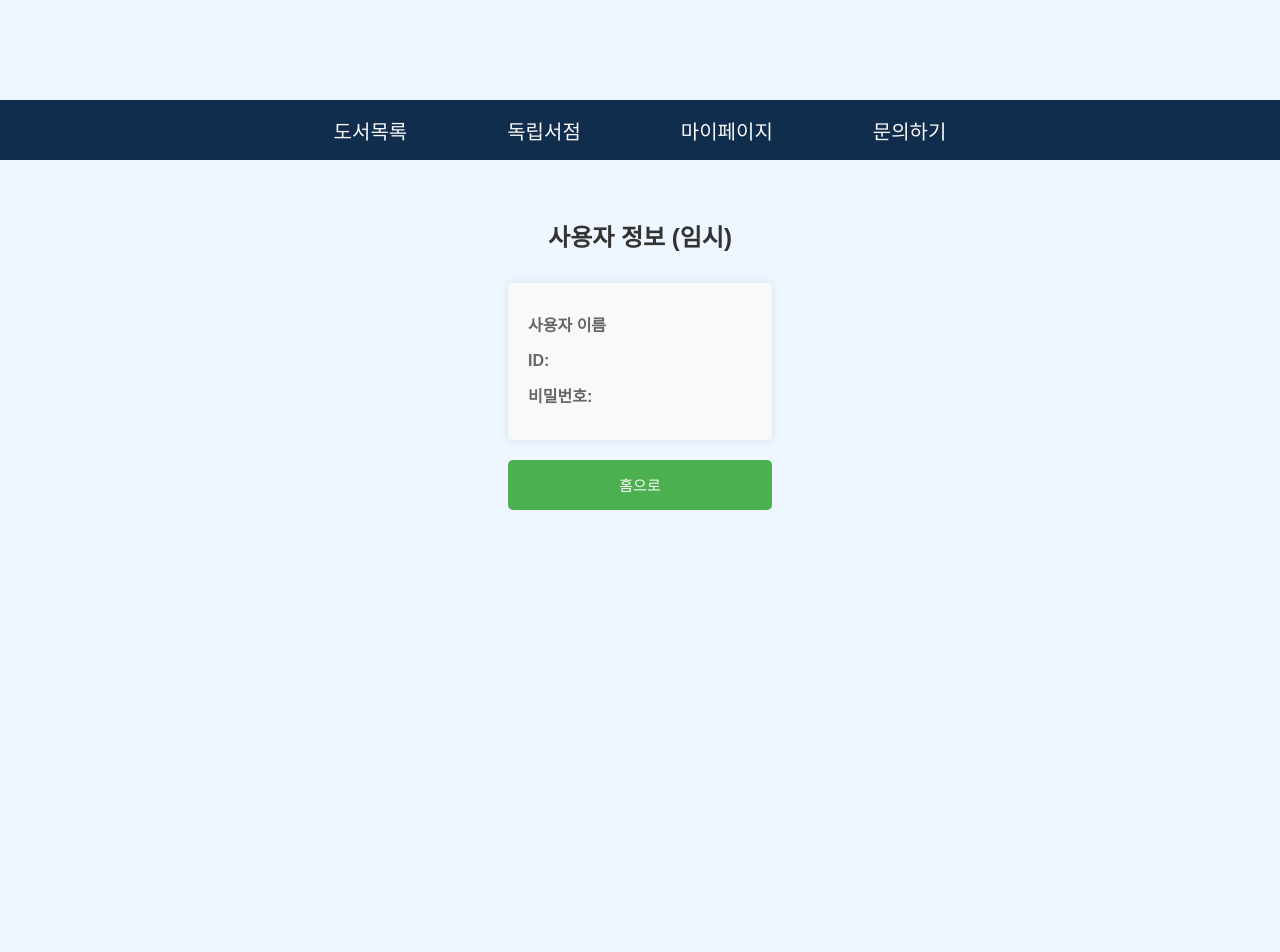
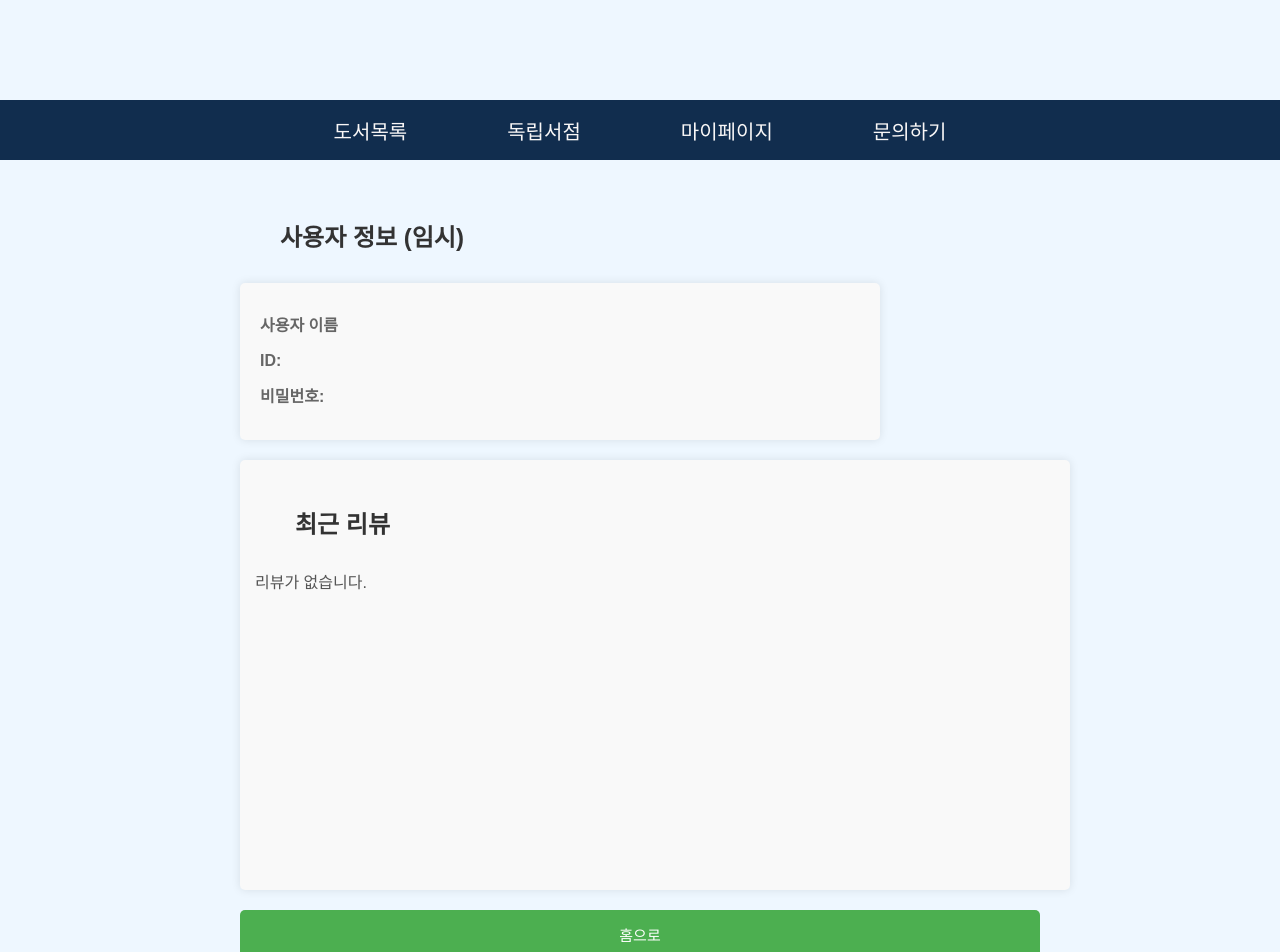
Before and after one commit to san-sae/WEBSW_PROJECT, a React (Create React App) app in the folder react_project/: page /mypage in a window 1280 px wide. Shown: the top 952 px of the page. Before the commit the page ends 800 px from the top, so only its background shows below. Built offline with nearby package versions, Linux system fonts and the light colour scheme.

Commit message:
작성한 리뷰를 마이페이지에 렌더링

```diff
--- a/react_project/src/App.js
+++ b/react_project/src/App.js
@@ -1,5 +1,5 @@
 import React from 'react';
-import { Route, Routes, BrowserRouter } from 'react-router-dom';
+import { Router, Route, Routes, BrowserRouter } from 'react-router-dom';
 
 import BookList from "./pages/BookList.js";
 import Home from "./pages/Home";
@@ -9,9 +9,11 @@ import MyPage from "./pages/MyPage"
 import Question from "./pages/Question"
 import Review from "./pages/Review"
 import Signin from "./pages/Signin"
+import { ReviewProvider } from './component/ReviewContext.js';
 
 function App() {
   return (
+    <ReviewProvider>
       <BrowserRouter>
         <Routes>
           <Route path="/" element={<LogIn />} />
@@ -24,6 +26,7 @@ function App() {
           <Route path="/signin" element={<Signin />} />
         </Routes>
       </BrowserRouter>
+    </ReviewProvider>
   );
 }
 
--- /dev/null
+++ b/react_project/src/component/ReviewContext.js
@@ -0,0 +1,17 @@
+import React, { createContext, useState } from 'react';
+
+export const ReviewContext = createContext();
+
+export const ReviewProvider = ({ children }) => {
+  const [reviews, setReviews] = useState([]);
+
+  const addReview = (review) => {
+    setReviews((prevReviews) => [...prevReviews, review]);
+  };
+
+  return (
+    <ReviewContext.Provider value={{ reviews, addReview }}>
+      {children}
+    </ReviewContext.Provider>
+  );
+};
--- a/react_project/src/pages/MyPage.css
+++ b/react_project/src/pages/MyPage.css
@@ -10,6 +10,8 @@
     padding: 20px;
     border-radius: 5px;
     box-shadow: 0 0 10px rgba(0, 0, 0, 0.1);
+    width: 80%;
+    max-width: 600px;
 }
 
 .data-group p {
@@ -30,10 +32,83 @@
     background-color: #45a049;
 }
 
-#main_content{
+#main_content {
     margin-top: 100px;
+    width: 100%;
+    max-width: 800px;
 }
 
-body{
-    background-color:  #EEF7FF;
+body {
+    background-color: #EEF7FF;
+    font-family: 'Arial', sans-serif;
 }
+
+.review-groups {
+    margin-top: 20px;
+    width: 100%;
+    height: 400px; /* 특정 높이 설정 */
+    overflow-y: auto; /* 높이를 넘어가면 스크롤 표시 */
+    background-color: #f9f9f9;
+    padding: 15px;
+    border-radius: 5px;
+    box-shadow: 0 0 10px rgba(0, 0, 0, 0.1);
+}
+
+.review-groups h2 {
+    margin-bottom: 20px;
+    color: #333;
+}
+
+.review-item {
+    width: 80%;
+    background-color: #ffffff;
+    padding: 800px;
+    border-radius: 5px;
+    box-shadow: 0 0 10px rgba(0, 0, 0, 0.1);
+    margin-bottom: 10px;
+    margin: 0 auto;
+    transition: transform 0.2s;
+}
+
+.review-item:hover {
+    transform: translateY(-5px);
+}
+
+
+.review-item strong {
+    color: #333;
+}
+
+.review-title, .review-details {
+    display: flex;
+    justify-content: space-between;
+    width: 93%;
+    height: 15px;
+}
+
+.review-title p, .review-details p {
+    margin: 0;
+    flex: 1;
+    text-align: center;
+}
+
+.review-groups div {
+    background-color: #ffffff;
+    padding: 15px;
+    border-radius: 5px;
+    box-shadow: 0 0 10px rgba(0, 0, 0, 0.1);
+    margin-bottom: 10px;
+    transition: transform 0.2s;
+}
+
+.review-groups div:hover {
+    transform: translateY(-5px);
+}
+
+.review-groups p {
+    color: #555;
+}
+
+.review-groups strong {
+    color: #333;
+}
--- a/react_project/src/pages/MyPage.js
+++ b/react_project/src/pages/MyPage.js
@@ -1,12 +1,14 @@
-import React from 'react';
+import React, { useContext } from 'react';
 import { useNavigate } from "react-router-dom";
 import Nav from './../component/Nav'
+import { ReviewContext } from '../component/ReviewContext';
 import './MyPage.css';
 
 const MyPage = () => {
     const id = localStorage.getItem('id');
     const password = localStorage.getItem('password');
     const username = localStorage.getItem('username');
+    const { reviews } = useContext(ReviewContext);
     const navigate = useNavigate();
 
     const goBack = () => {
@@ -24,6 +26,29 @@ const MyPage = () => {
                   <p><strong>ID:</strong> {id}</p>
                   <p><strong>비밀번호:</strong> {password}</p>
               </div>
+              <div className="review-groups">
+                <h2>최근 리뷰</h2>
+                {reviews.length > 0 ? (
+                    reviews.map((review, index) => (
+                        <div key={index} className='review-item'>
+                            <div className="review-title">
+                                <p><strong>책 제목:</strong> {review.book.name}</p>
+                                <p><strong>작성 날짜:</strong> {review.reviewDate}</p>
+                            </div>
+                            <div className="review-details">
+                                <p><strong>별점:</strong> {review.rating}</p>
+                                <p><strong>난이도:</strong> {review.level}</p>
+                                <p><strong>완독 시간:</strong> {review.complete}</p>
+                            </div>
+                            <div className="review-content">
+                                <p><strong>리뷰 내용:</strong> {review.content}</p>
+                            </div>
+                        </div>
+                    ))
+                ) : (
+                    <p>리뷰가 없습니다.</p>
+                )}
+            </div>
               <button className="backButton" onClick={goBack}>홈으로</button>
             </div>
         </div>
--- a/react_project/src/pages/Review.js
+++ b/react_project/src/pages/Review.js
@@ -1,10 +1,11 @@
-import React, { useEffect, useState } from 'react';
+import React, { useContext, useEffect, useState } from 'react';
 import './Review.css';
 
 import Header from '../component/Header';
 import Nav from '../component/Nav';
 
 import { useParams } from 'react-router-dom';
+import { ReviewContext } from '../component/ReviewContext';
 
 export const mockBook = [
   {
@@ -124,8 +125,9 @@ export const mockBook = [
 
 function Review() {
   const { isbn } = useParams();
-
+  const { addReview } = useContext(ReviewContext);
   const [reviewDate, setReviewDate] = useState(new Date().toISOString().slice(0, 10));
+  const [reviewContent, setReviewContent] = useState("");
 
   const handleSubmit = (e) => {
     e.preventDefault();
@@ -143,22 +145,23 @@ function Review() {
     const bookIndex = updatedBooks.findIndex(book => book.isbn === parseInt(isbn));
 
     if(bookIndex !== -1) {
+      const book = updatedBooks[bookIndex];
+      book.rating = ((book.rating * book.issueNum) + selectRating) / (book.issueNum + 1);
+      book.level = ((book.level * book.issueNum) + selectLevelValue) / (book.issueNum + 1);
+      book.complete = ((book.complete * book.issueNum) + selectCompleteValue) / (book.issueNum + 1);
+      book.issueNum += 1;
+
+      const review = {
+        book,
+        reviewDate,
+        rating: selectRatingValue,
+        level: selectLevelValue,
+        complete: selectCompleteValue,
+        content: reviewContent,
+      };
+
+      addReview(review);
       // 별점 적용 전
-      console.log(updatedBooks[bookIndex].issueNum);
-      console.log(updatedBooks[bookIndex].rating);
-      console.log(selectRatingValue);
-
-      updatedBooks[bookIndex].rating = ((updatedBooks[bookIndex].rating * updatedBooks[bookIndex].issueNum) + selectRatingValue) / (updatedBooks[bookIndex].issueNum + 1);
-      updatedBooks[bookIndex].level = ((updatedBooks[bookIndex].level * updatedBooks[bookIndex].issueNum) + selectLevelValue) / (updatedBooks[bookIndex].issueNum + 1);
-      updatedBooks[bookIndex].complete = ((updatedBooks[bookIndex].complete * updatedBooks[bookIndex].issueNum) + selectCompleteValue) / (updatedBooks[bookIndex].issueNum + 1);
-
-      updatedBooks[bookIndex].issueNum += 1;
-
-      // 별점 적용 후
-      console.log(updatedBooks[bookIndex].issueNum);
-      console.log(updatedBooks[bookIndex].rating);
-      console.log(selectRatingValue);
-      //console.log(updatedBooks);
     }
   }
 
@@ -214,6 +217,9 @@ function Review() {
           <div className="review-content">
             <textarea
               placeholder="리뷰를 작성하시오..."
+              value={reviewContent}
+              onChange={(e) => setReviewContent(e.target.value)}
+              required
             />
               </div>
           <div className="submit-btn">
```
Lines whose indentation alone changed are shown as unchanged.
